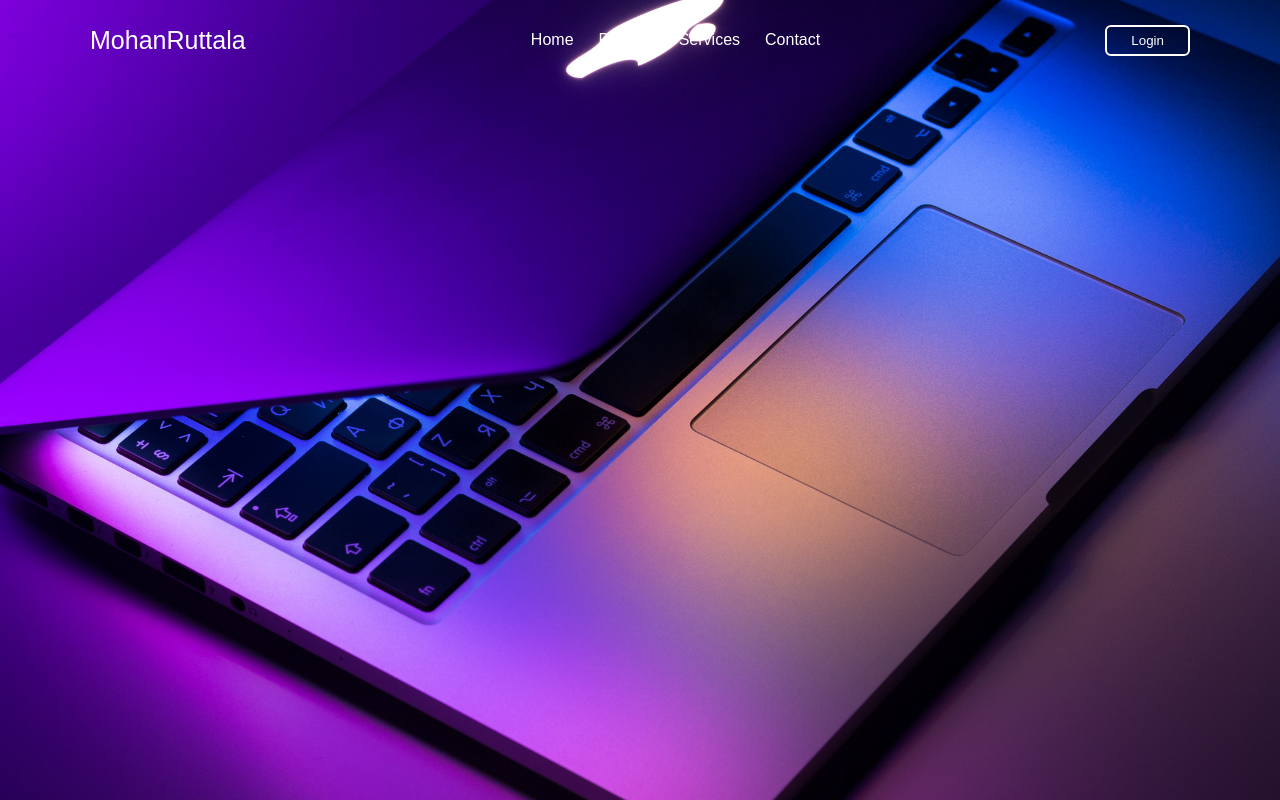
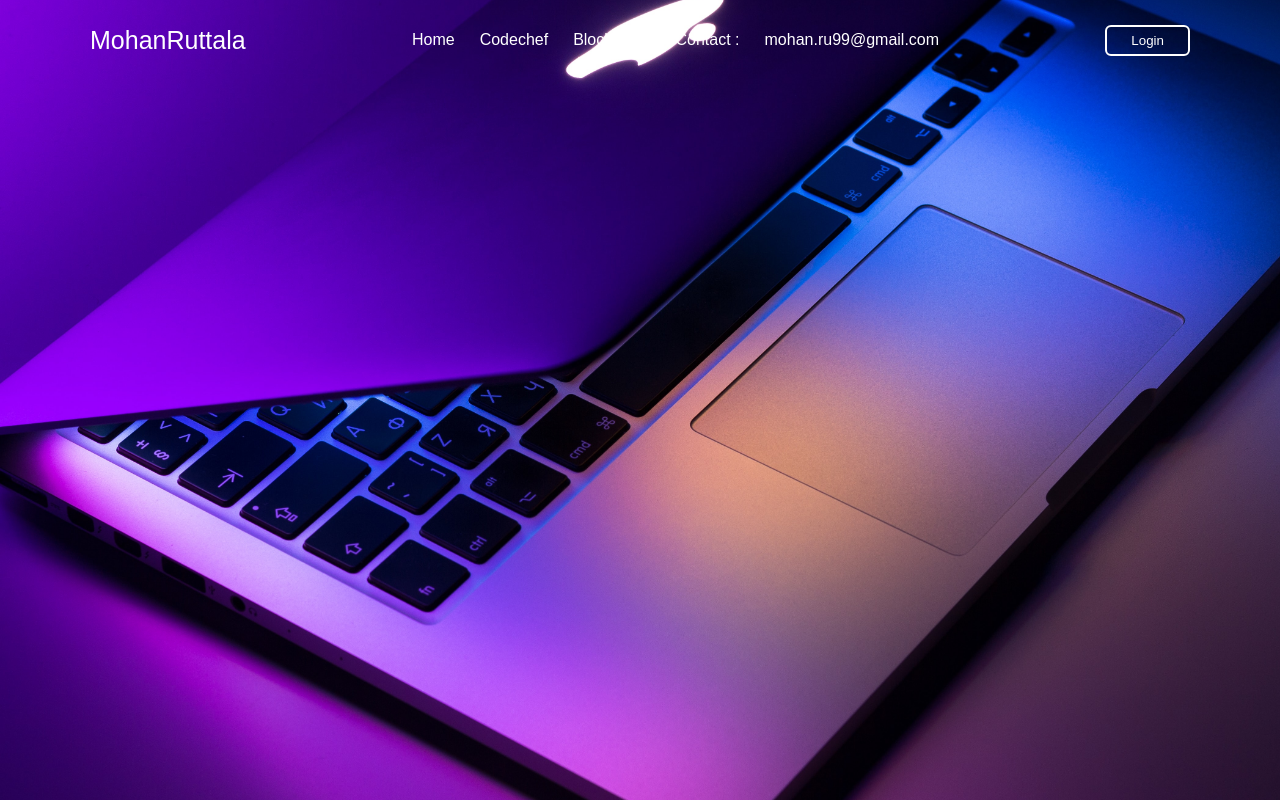
Before and after one commit to mohanru99/Calculator, a plain HTML site: page index.html in a window 1280 px wide. Drawn offline with Linux system fonts and the light colour scheme.

Commit message:
Update index.html

```diff
--- a/index.html
+++ b/index.html
@@ -12,9 +12,10 @@
       <ul class="nav_items">
         <li class="nav_item">
           <a href="#" class="nav_link">Home</a>
-          <a href="#" class="nav_link">Product</a>
-          <a href="#" class="nav_link">Services</a>
-          <a href="#" class="nav_link">Contact</a>
+          <a href="#" class="nav_link">Codechef</a>
+          <a href="#" class="nav_link">Blockchain</a>
+          <a href="#" class="nav_link">Contact :</a>
+          <a href="#" class="nav_link">mohan.ru99@gmail.com</a>
         </li>
       </ul>
       <button class="button" id="form-open">Login</button>
```
